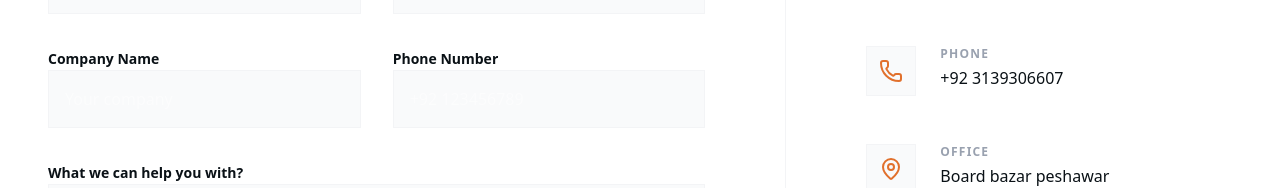
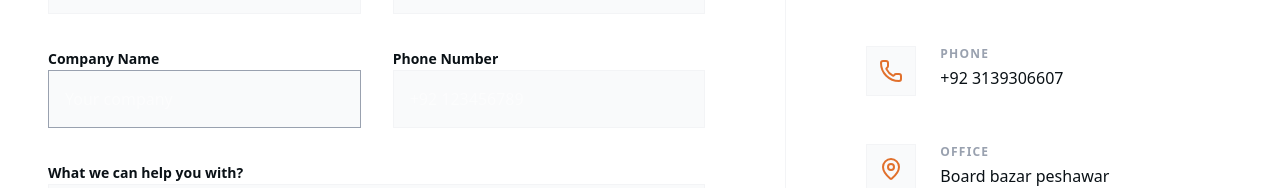
Before and after one commit to imranahmad537/strings, a Next.js app: page /contact in a window 1280 px wide. Shown: the part 732-920 px from the top of the page. Built offline with nearby package versions, Linux system fonts and the light colour scheme.

Commit message:
Committed

```diff
--- a/app/contact/page.tsx
+++ b/app/contact/page.tsx
@@ -86,7 +86,7 @@ const ContactPage = () => {
                                     <input
                                         type="text"
                                         placeholder="Your company"
-                                        className="w-full bg-gray-50 border border-gray-100 p-4 outline-none focus:border-tech-orange transition-colors"
+                                        className="w-full bg-gray-50 border border-gray-400 p-4 outline-none focus:border-tech-orange transition-colors"
                                         onChange={(e) => setFormData({ ...formData, companyName: e.target.value })}
                                     />
                                 </div>
```
